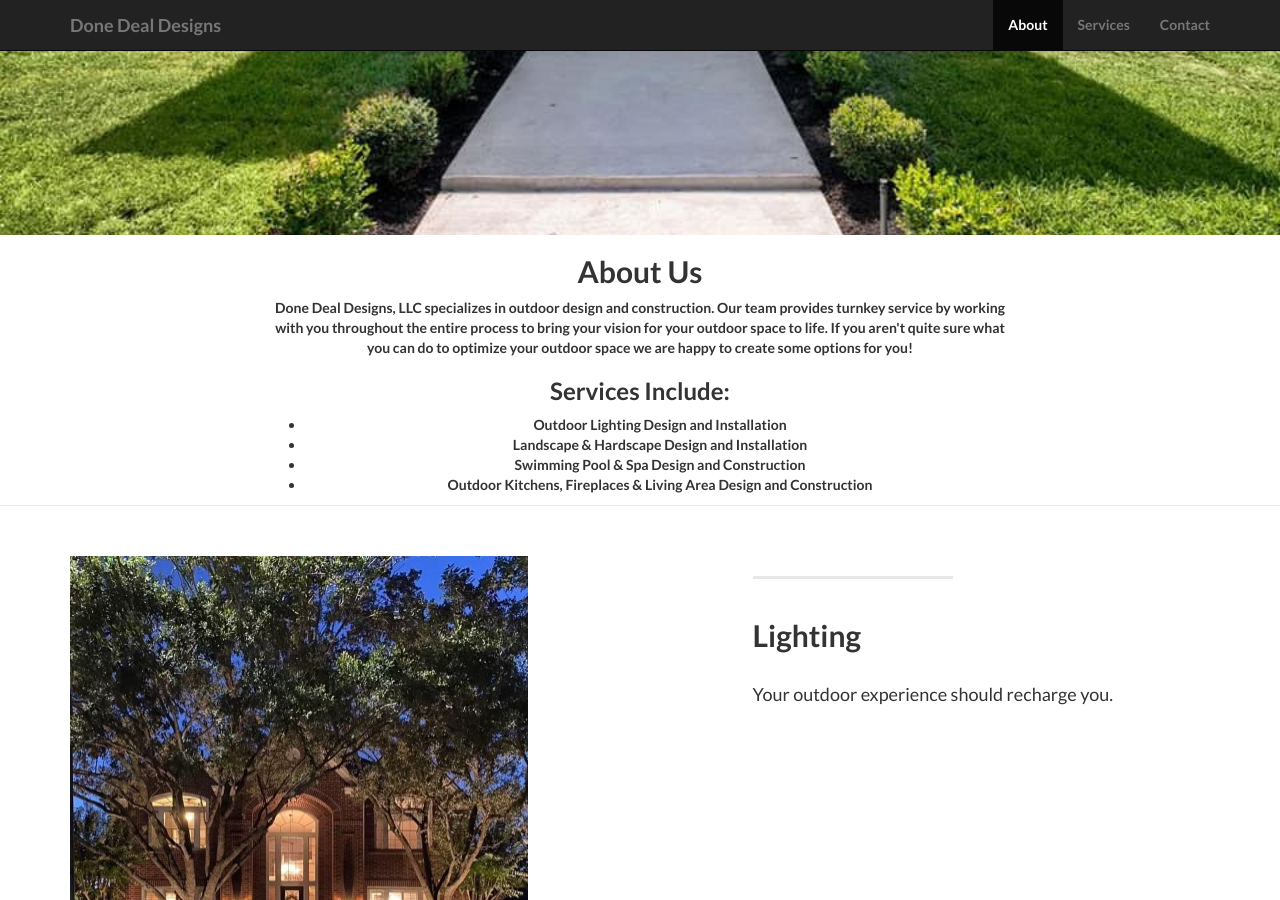
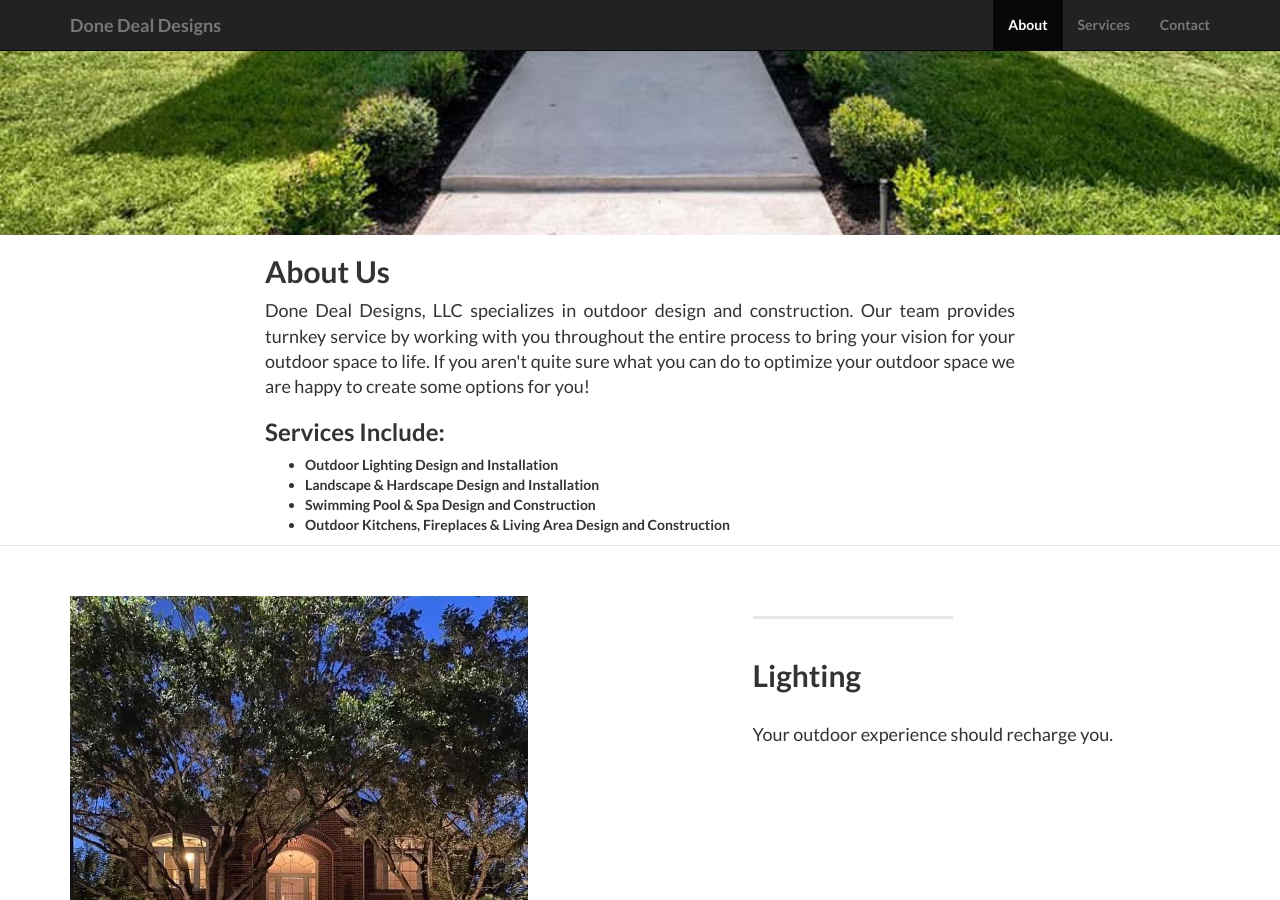
Before and after one commit to BlueFenixProductions/donedealdesigns.com, a Jekyll site: the page built from index.html, in a window 1280 px wide and 900 px high, scrolled down 542 px. Built offline with Jekyll 4.4.1, drawn with Linux system fonts in a browser that asks for light colours.

Commit message:
Update about.html

```diff
--- a/_includes/about.html
+++ b/_includes/about.html
@@ -1,9 +1,9 @@
     <!-- About Section -->
     <section id="about" class="container content-section text-center">
         <div class="row">
-            <div class="col-lg-8 col-lg-offset-2">
+            <div class="col-lg-8 col-lg-offset-2 text-justify">
               <h2>About Us</h2>
-              <p>Done Deal Designs, LLC specializes in outdoor design and construction. Our team provides turnkey service by working with you throughout the entire process to bring your vision for your outdoor space to life.  If you aren't quite sure what you can do to optimize your outdoor space we are happy to create some options for you!</p>
+              <p class="lead">Done Deal Designs, LLC specializes in outdoor design and construction. Our team provides turnkey service by working with you throughout the entire process to bring your vision for your outdoor space to life.  If you aren't quite sure what you can do to optimize your outdoor space we are happy to create some options for you!</p>
               <p>
                 <h3>Services Include:</h3>
                 <ul>
```
